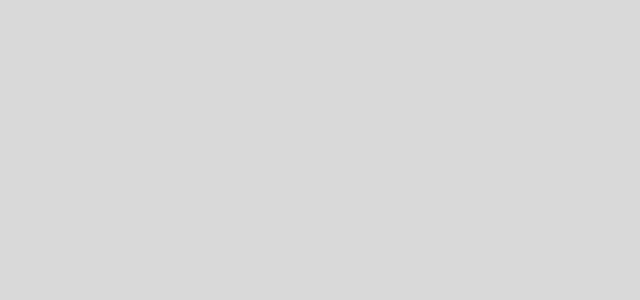
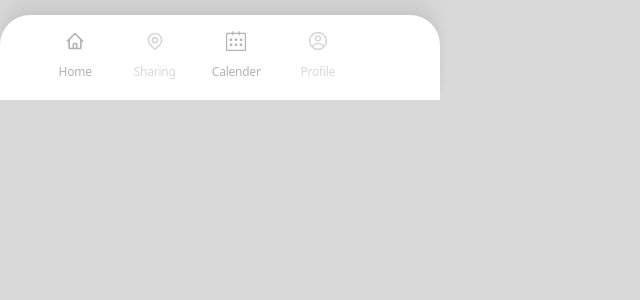
Before and after one commit to jiwoo1020/FE, a React (Vite) app: page /profile/sell in a window 1280 px wide. Shown: the top 300 px of the page, without its empty margins (0-640 px from the left). Built offline with nearby package versions, Linux system fonts and the light colour scheme; a web font is replaced by a local one.

Commit message:
feat: bottomNav수정

```diff
--- a/src/App.jsx
+++ b/src/App.jsx
@@ -1,6 +1,7 @@
 import { Suspense, lazy } from 'react'
 import { BrowserRouter as Router, Routes, Route } from 'react-router-dom'
 import GlobalStyles from './styles/globalstyles'
+import Layout from './components/nav/Layout'
 
 const Home = lazy(() => import('./pages/Home'))
 const Login = lazy(() => import('./pages/Auth/Login'))
@@ -21,6 +22,7 @@ const ProfileSell = lazy(() => import('./pages/ProfileSell'))
 const ProfileBuy = lazy(() => import('./pages/ProfileBuy'))
 
 function App() {
+  const userType = 'seller'
   return (
     <Router>
       <GlobalStyles />
@@ -30,6 +32,7 @@ function App() {
           <Route path="/auth/login" element={<Login />} />
           <Route path="/auth/signup" element={<Signup />} />
 
+          <Route element={<Layout userType={userType} />}>
             {/* ######### 2, 3 #########*/}
             {/* 상품 전체 확인 */}
             <Route path="/product" element={<ProductList />} />
@@ -71,6 +74,7 @@ function App() {
             />
             {/* 신선도 결과 */}
             <Route path="/freshness" element={<FreshnessResult />} />
+          </Route>
         </Routes>
       </Suspense>
     </Router>
--- /dev/null
+++ b/src/components/nav/Layout.jsx
@@ -0,0 +1,13 @@
+import { Outlet } from 'react-router-dom'
+import BottomNav from './BottomNav'
+
+export default function Layout({ userType }) {
+  return (
+    <div style={{ paddingBottom: '85px' }}>
+      {' '}
+      {/* Nav 높이만큼 padding */}
+      <Outlet /> {/* 여기에 각 페이지의 내용이 렌더링됨 */}
+      <BottomNav userType={userType} />
+    </div>
+  )
+}
```
Lines whose indentation alone changed are shown as unchanged.
